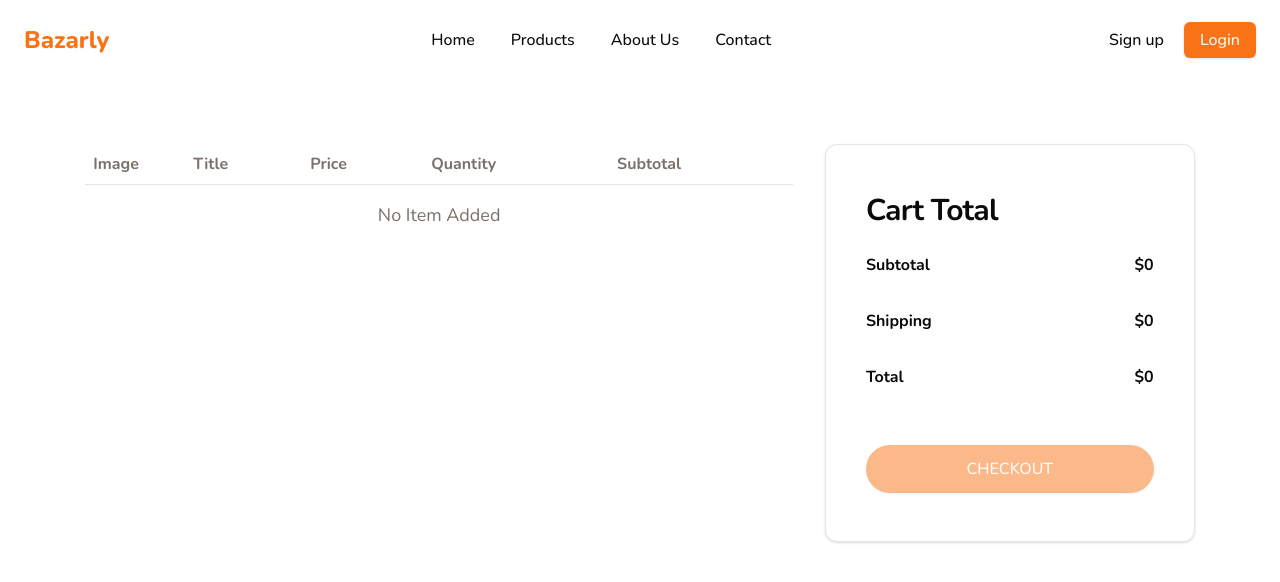
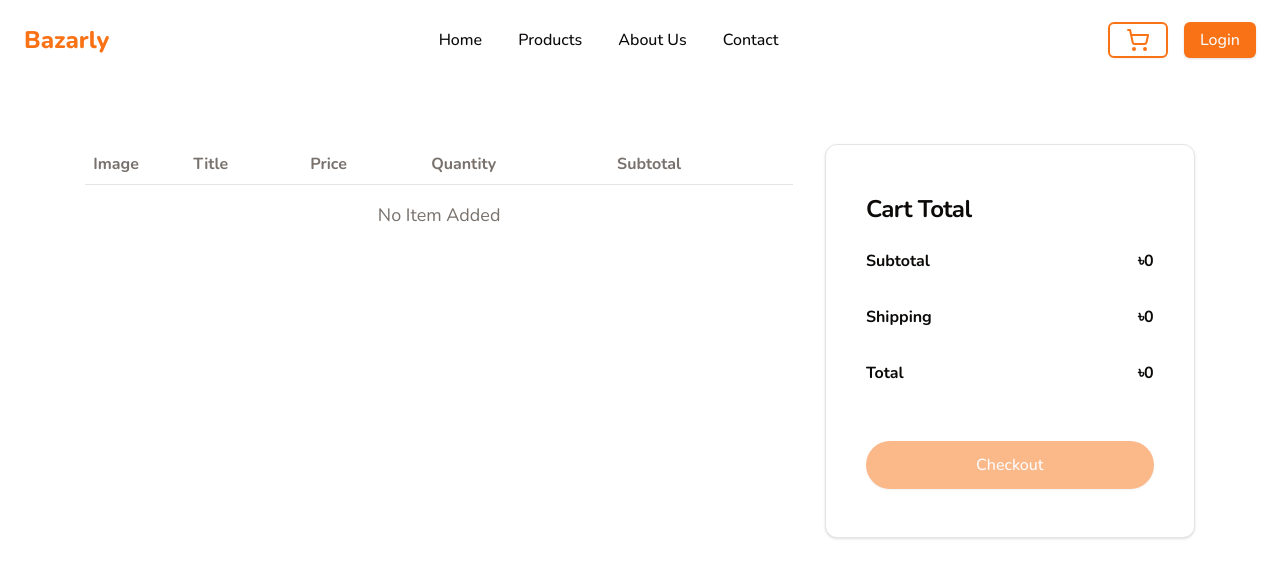
Before and after one commit to wanghaisheng/a-Bazarly-shop, a React (Vite) app: page /cart in a window 1280 px wide. Shown: the top 582 px of the page. Built offline with nearby package versions, Linux system fonts and the light colour scheme.

Commit message:
Cart modified

```diff
--- a/src/components/shared/Navbar.tsx
+++ b/src/components/shared/Navbar.tsx
@@ -2,7 +2,7 @@ import { Link } from "react-router-dom";
 import { useState } from "react";
 import { Sheet, SheetContent, SheetTrigger } from "../ui/sheet";
 import { Button } from "../ui/button";
-import { MenuIcon, User } from "lucide-react";
+import { MenuIcon, ShoppingCart, User } from "lucide-react";
 import {
   NavigationMenu,
   NavigationMenuLink,
@@ -21,9 +21,12 @@ import {
 } from "../ui/dropdown-menu";
 import { useAppDispatch } from "@/redux/hook";
 import user_photo from "../../assets/icons/user.png";
+import { selectCart } from "@/redux/features/cart/cartSlice";
+import { Badge } from "../ui/badge";
 
 const Navbar = () => {
   const user = useSelector(selectAuth);
+  const cart = useSelector(selectCart);
   const dispatch = useAppDispatch();
 
   const [isSidebarOpen, setIsSidebarOpen] = useState(false);
@@ -144,6 +147,23 @@ const Navbar = () => {
         <span className="text-primary">Bazarly</span>
       </h1>
 
+      <div className="flex items-center gap-4">
+        <Link to={"/cart"} className="">
+          <Button
+            variant={"outline"}
+            className="text-base border-2 border-primary text-primary relative"
+          >
+            <ShoppingCart />
+            {cart.length > 0 && (
+              <Badge
+                variant="secondary"
+                className="absolute -top-3 -left-2 rounded-full bg-primary px-2"
+              >
+                {cart.length}
+              </Badge>
+            )}
+          </Button>
+        </Link>
         {user.accessToken ? (
           <DropdownMenu>
             <DropdownMenuTrigger asChild>
@@ -191,14 +211,14 @@ const Navbar = () => {
           </DropdownMenu>
         ) : (
           <div className="flex items-center gap-1">
-          <Link to={"/sign-up"} className="hidden lg:block">
+            {/* <Link to={"/sign-up"} className="hidden lg:block">
               <Button
                 variant={"ghost"}
                 className="text-base relative flex items-center gap-2"
               >
                 Sign up
               </Button>
-          </Link>
+            </Link> */}
             <Link to={"/login"}>
               <Button className="text-base relative flex items-center gap-2">
                 Login
@@ -206,6 +226,7 @@ const Navbar = () => {
             </Link>
           </div>
         )}
+      </div>
     </header>
   );
 };
--- a/src/pages/Cart/Cart.tsx
+++ b/src/pages/Cart/Cart.tsx
@@ -16,14 +16,15 @@ import {
   TableHeader,
   TableRow,
 } from "@/components/ui/table";
-import { selectCart } from "@/redux/features/cart/cartSlice";
-import { useAppSelector } from "@/redux/hook";
+import { removeFromCart, selectCart } from "@/redux/features/cart/cartSlice";
+import { useAppDispatch, useAppSelector } from "@/redux/hook";
 import { calculation } from "@/utils/calculation";
+import { XIcon } from "lucide-react";
 import { Link } from "react-router-dom";
 
 const Cart = () => {
   const cartData = useAppSelector(selectCart);
-  console.log(cartData);
+  const dispatch = useAppDispatch();
   const { subTotal, shipping, total } = calculation(cartData);
   return (
     <Container>
@@ -50,10 +51,20 @@ const Cart = () => {
                     <img src={item?.product?.image} alt="product" />
                   </TableCell>
                   <TableCell>{item?.product?.name}</TableCell>
-                  <TableCell>${item?.product?.price}</TableCell>
+                  <TableCell>৳{item?.product?.price}</TableCell>
                   <TableCell>{item?.quantity}</TableCell>
                   <TableCell>
-                    ${item?.quantity * item?.product?.price}
+                    ৳{item?.quantity * item?.product?.price}
+                  </TableCell>
+                  <TableCell>
+                    <Button
+                      onClick={() => dispatch(removeFromCart(item))}
+                      variant={"ghost"}
+                      size={"icon"}
+                      className="hover:text-red-500"
+                    >
+                      <XIcon size={16} />
+                    </Button>
                   </TableCell>
                 </TableRow>
               ))}
@@ -63,17 +74,17 @@ const Cart = () => {
         <div className="w-full md:w-4/12">
           <Card className="p-4 py-6 rounded-xl">
             <CardHeader>
-              <CardTitle className="font-bold text-3xl">Cart Total</CardTitle>
+              <CardTitle className="font-bold text-2xl">Cart Total</CardTitle>
             </CardHeader>
             <CardContent>
               <h3 className="flex justify-between font-bold mb-8">
-                Subtotal <span>${subTotal}</span>
+                Subtotal <span>৳{subTotal}</span>
               </h3>
               <h3 className="flex justify-between font-bold mb-8">
-                Shipping <span>${shipping}</span>
+                Shipping <span>৳{shipping}</span>
               </h3>
               <h3 className="flex justify-between font-bold mb-8">
-                Total <span>${total}</span>
+                Total <span>৳{total}</span>
               </h3>
             </CardContent>
             <CardFooter className="flex justify-between">
@@ -82,7 +93,7 @@ const Cart = () => {
                   disabled={cartData.length < 1}
                   className="w-full text-base py-6 rounded-full"
                 >
-                  CHECKOUT
+                  Checkout
                 </Button>
               </Link>
             </CardFooter>
--- a/src/pages/Home/FeaturedProducts/ProductCard.tsx
+++ b/src/pages/Home/FeaturedProducts/ProductCard.tsx
@@ -6,11 +6,23 @@ import {
   CardHeader,
   CardTitle,
 } from "@/components/ui/card";
+import { addToCart } from "@/redux/features/cart/cartSlice";
+import { useAppDispatch } from "@/redux/hook";
 import { IProduct } from "@/types/TProduct";
 import { CopyPlus, ShoppingCart } from "lucide-react";
 import { Link } from "react-router-dom";
 
 const ProductCard = ({ product }: { product: IProduct }) => {
+  const dispatch = useAppDispatch();
+  const handleAddToCart = () => {
+    dispatch(
+      addToCart({
+        product,
+        quantity: 1,
+        price: product?.price,
+      })
+    );
+  };
 
   return (
     <Card className="border-none shadow-sm group">
@@ -38,6 +50,7 @@ const ProductCard = ({ product }: { product: IProduct }) => {
       </CardContent>
       <CardFooter className="grid gap-2">
         <Button
+          onClick={handleAddToCart}
           variant={"secondary"}
           className="w-full gap-2 text-primary group-hover:bg-primary group-hover:text-white"
         >
--- a/src/pages/ProductDetails/ProductDetails.tsx
+++ b/src/pages/ProductDetails/ProductDetails.tsx
@@ -23,11 +23,12 @@ import { useState } from "react";
 import { Link } from "react-router-dom";
 import { useLocation } from "react-router-dom";
 import RelatedProductCard from "./ProductDetailsUtils/RelatedProductCard";
-import { useAppSelector } from "@/redux/hook";
+import { useAppDispatch, useAppSelector } from "@/redux/hook";
 import { selectCurrentUser } from "@/redux/features/auth/AuthSlice";
 import ReviewCard from "./ProductDetailsUtils/ReviewCard";
 import { Rating } from "primereact/rating";
 import { useGetProductReviewQuery } from "@/redux/features/review/reviewApi";
+import { addToCart } from "@/redux/features/cart/cartSlice";
 
 const ProductDetails = () => {
   const [quantity, setQuantity] = useState(1);
@@ -54,6 +55,17 @@ const ProductDetails = () => {
   const price = product?.price;
   const totalPrice = price + product?.discount;
   const discountParcent = (product?.discount / totalPrice) * 100;
+
+  const dispatch = useAppDispatch();
+  const handleAddToCart = () => {
+    dispatch(
+      addToCart({
+        product,
+        quantity,
+        price,
+      })
+    );
+  };
 
   return (
     <div>
@@ -152,7 +164,7 @@ const ProductDetails = () => {
                     {/* Add To cart button */}
                     <Button
                       disabled={product?.quantity < 1}
-                      // onClick={handleAddToCart}
+                      onClick={handleAddToCart}
                       className="text-base flex items-center gap-2 py-6 md:p-7 rounded-full"
                     >
                       <ShoppingCart className="size-6" /> Add To Cart
--- a/src/pages/Products/ProductUtils/ProductCard.tsx
+++ b/src/pages/Products/ProductUtils/ProductCard.tsx
@@ -6,12 +6,26 @@ import {
   CardHeader,
   CardTitle,
 } from "@/components/ui/card";
+import { addToCart } from "@/redux/features/cart/cartSlice";
+import { useAppDispatch } from "@/redux/hook";
 import { IProduct } from "@/types/TProduct";
 import { CopyPlus, ShoppingCart } from "lucide-react";
 import { Link } from "react-router-dom";
 
 const ProductCard = ({ product }: { product: IProduct }) => {
   const { id, name, image, price, discount } = product;
+
+  const dispatch = useAppDispatch();
+
+  const handleAddToCart = () => {
+    dispatch(
+      addToCart({
+        product,
+        quantity: 1,
+        price: product?.price,
+      })
+    );
+  };
 
   return (
     <Card className="border-none shadow-sm group">
@@ -37,6 +51,7 @@ const ProductCard = ({ product }: { product: IProduct }) => {
       </CardContent>
       <CardFooter className="grid gap-2">
         <Button
+          onClick={handleAddToCart}
           variant={"secondary"}
           className="w-full gap-2 text-primary group-hover:bg-primary group-hover:text-white"
         >
--- a/src/redux/features/cart/cartSlice.ts
+++ b/src/redux/features/cart/cartSlice.ts
@@ -9,27 +9,24 @@ const cartSlice = createSlice({
   initialState,
   reducers: {
     addToCart: (state, action: PayloadAction<TCartItem>) => {
-      state.push(action.payload);
-    },
-    increaseQuantity: (
-      state,
-      action: PayloadAction<{
-        product: TCartItem["product"];
-        increaseBy: number;
-      }>
-    ) => {
-      const { product, increaseBy } = action.payload;
+      const { product, quantity } = action.payload;
       const existingItem = state.find((item) => item.product.id === product.id);
 
       if (existingItem) {
-        existingItem.quantity += increaseBy;
+        existingItem.quantity += quantity;
+      } else {
+        state.push(action.payload);
       }
+    },
+    removeFromCart: (state, action: PayloadAction<TCartItem>) => {
+      const { product } = action.payload;
+      return state.filter((item) => item.product.id !== product.id);
     },
     resetCart: () => initialState,
   },
 });
 
-export const { addToCart, increaseQuantity, resetCart } = cartSlice.actions;
+export const { addToCart, removeFromCart, resetCart } = cartSlice.actions;
 
 export default cartSlice.reducer;
 
--- a/src/types/TCartItem.ts
+++ b/src/types/TCartItem.ts
@@ -3,5 +3,5 @@ import { IProduct } from "./TProduct";
 export type TCartItem = {
   product: IProduct;
   quantity: number;
-  price: number;
+  price?: number;
 };
```
Lines whose indentation alone changed are shown as unchanged.
